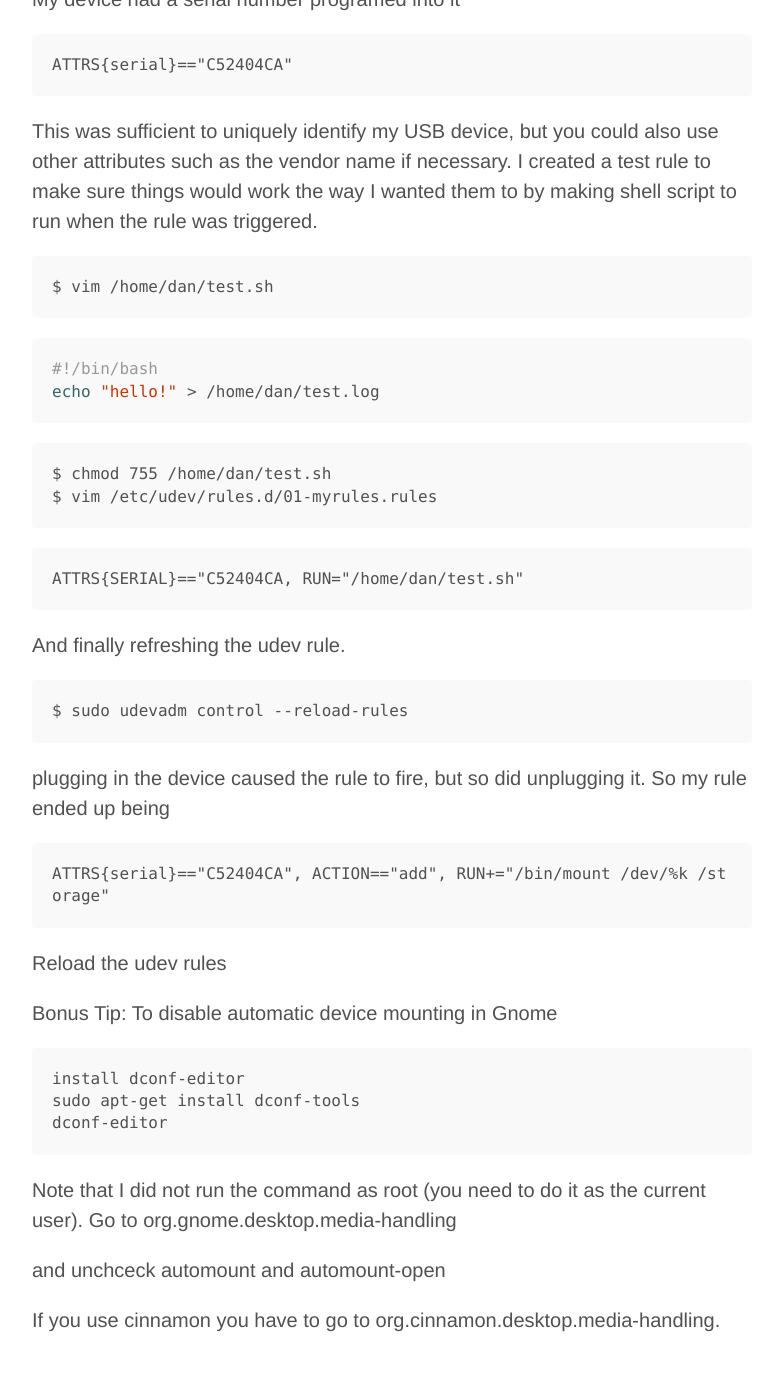
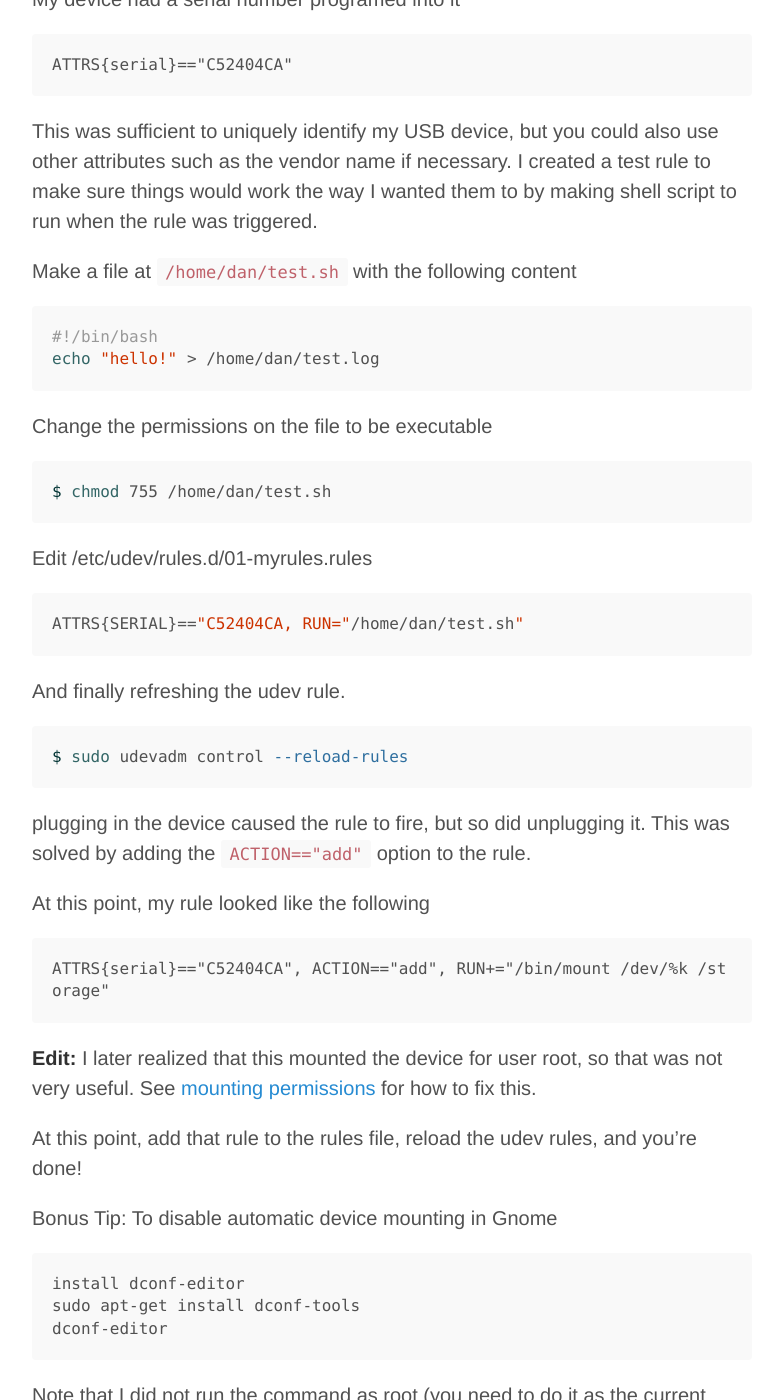
Before and after one commit to mrdanbrooks/mrdanbrooks.github.io, a Jekyll site: the page built from _posts/2014-09-04-udev-usb-mounting.md, in a window 1280 px wide and 1400 px high, scrolled down 620 px. Shown: the whole window, without its empty margins (248-1025 px from the left). Built offline with Jekyll 4.4.1, drawn with Linux system fonts in a browser that asks for light colours; Markdown is read by kramdown in place of the engine named in the settings.

Commit message:
adds link to mounting post in udev post

````diff
--- a/_posts/2014-09-04-udev-usb-mounting.md
+++ b/_posts/2014-09-04-udev-usb-mounting.md
@@ -29,38 +29,44 @@ ATTRS{serial}=="C52404CA"
 This was sufficient to uniquely identify my USB device, but you could also use other attributes such as the vendor name if necessary.
 I created a test rule to make sure things would work the way I wanted them to by making shell script to run when the rule was triggered.
 
-```
-$ vim /home/dan/test.sh
-```
+Make a file at ``/home/dan/test.sh`` with the following content
 
 ```bash
 #!/bin/bash
 echo "hello!" > /home/dan/test.log
 ```
 
-```
+Change the permissions on the file to be executable
+
+```bash
 $ chmod 755 /home/dan/test.sh
-$ vim /etc/udev/rules.d/01-myrules.rules
 ```
 
-```
+Edit /etc/udev/rules.d/01-myrules.rules
+
+```bash
 ATTRS{SERIAL}=="C52404CA, RUN="/home/dan/test.sh"
 ```
 
 And finally refreshing the udev rule.
 
-```
+```bash
 $ sudo udevadm control --reload-rules
 ```
 
 plugging in the device caused the rule to fire, but so did unplugging it.
-So my rule ended up being
+This was solved by adding the ``ACTION=="add"`` option to the rule.
+
+At this point, my rule looked like the following
 
 ```
 ATTRS{serial}=="C52404CA", ACTION=="add", RUN+="/bin/mount /dev/%k /storage"
 ```
 
-Reload the udev rules
+**Edit:** I later realized that this mounted the device for user root, so that was not very useful.
+See [mounting permissions]({% post_url 2014-09-28-mounting-permissions %}) for how to fix this.
+
+At this point, add that rule to the rules file, reload the udev rules, and you're done!
 
 Bonus Tip:
 To disable automatic device mounting in Gnome
````
